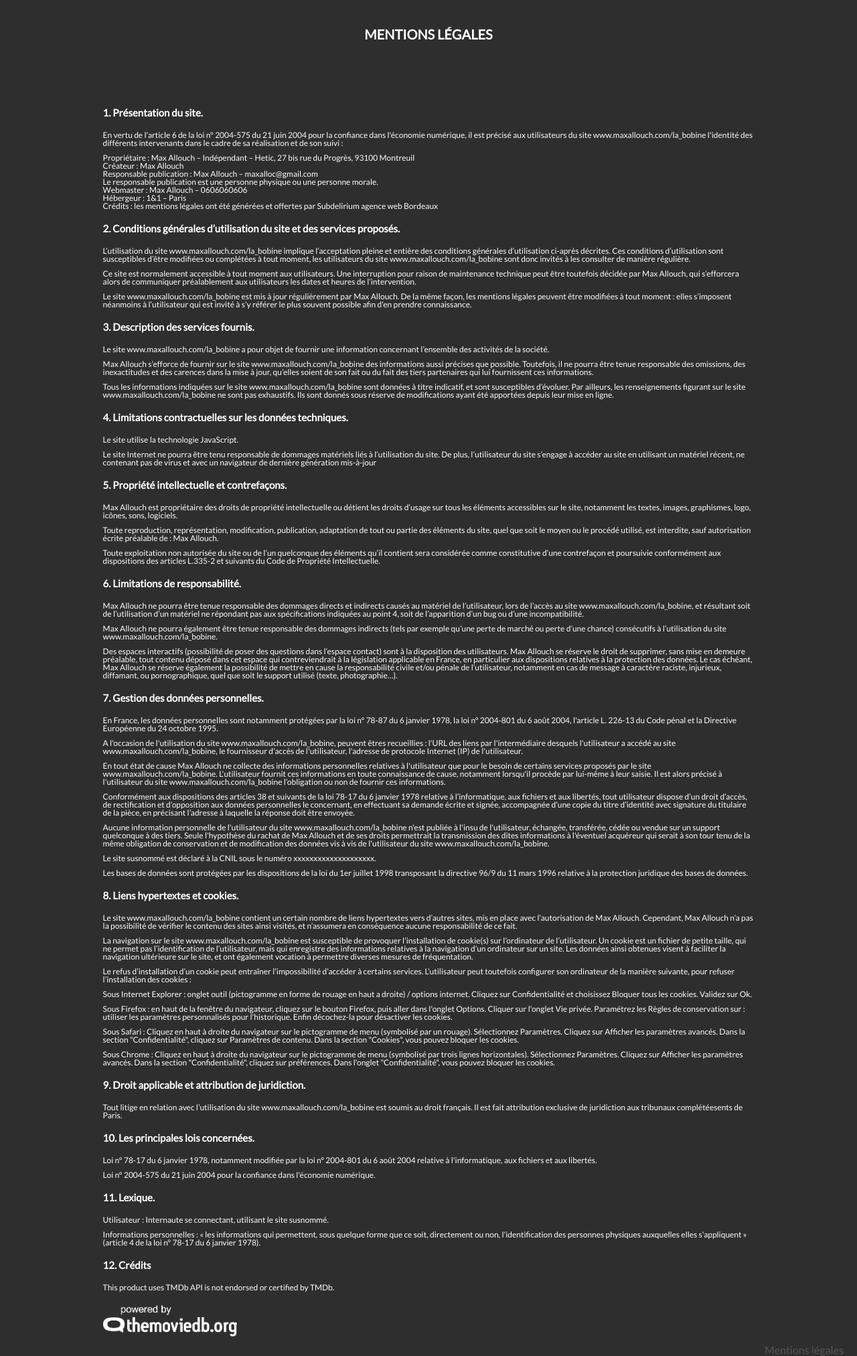
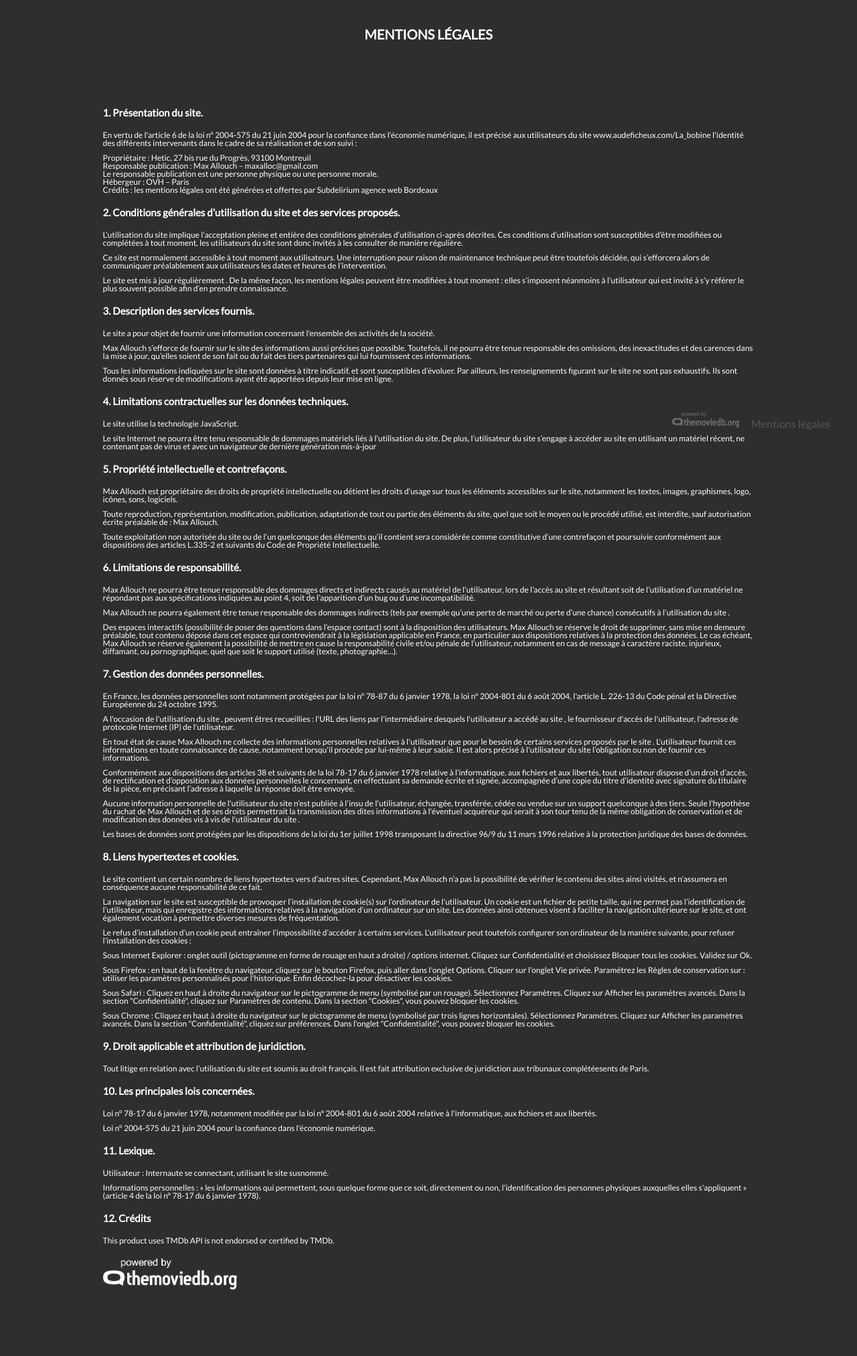
Before and after one commit to AudeFi/La_bobine, a PHP site: page /La_bobine/legal in a window 1280 px wide. Shown: the part 139-2164 px from the top of the page at 67% size. After the commit the page ends 2065 px from the top, so only its background shows below. Run offline with PHP 8.4, Linux system fonts and the light colour scheme; some libraries are stand-ins or nearby versions.

Commit message:
logo | mentions légales

```diff
--- a/src/css/style.css
+++ b/src/css/style.css
@@ -127,6 +127,10 @@ section {
 a {
 	text-decoration: none;
 	cursor: pointer;
+}
+
+a:hover {
+	color: #8f8f8f;
 }
 
 .eq, .reload, .timebar{
@@ -870,10 +874,26 @@ form .error input {
 }
 
 .legal-mention{
-	float: right;
-	margin-top:-20px;
-	margin-right:20px;
+	position: fixed;
+	bottom: 20px;
+	right: 40px;
 	color: #565656;
+	vertical-align: middle;
+}
+
+.legal-mention a{
+	padding-bottom: 10px;
+}
+
+.legal-mention img{
+	width: 100px;
+	opacity: 0.3;
+	margin-right: 15px;
+	margin-top: 5px;
+}
+
+.page-home .legal-mention{
+	display: none;
 }
 
 /* -------404-------- */
--- a/views/pages/legal.php
+++ b/views/pages/legal.php
@@ -3,26 +3,24 @@
 
 		<h2>1. Présentation du site.</h2>
 
-			<p>En vertu de l'article 6 de la loi n° 2004-575 du 21 juin 2004 pour la confiance dans l'économie numérique, il est précisé aux utilisateurs du site <a href="http://www.maxallouch.com/la_bobine/" title="Max Allouch - www.maxallouch.com/la_bobine">www.maxallouch.com/la_bobine</a> l'identité des différents intervenants dans le cadre de sa réalisation et de son suivi :</p>
-			<p><strong>Propriétaire</strong> : Max Allouch – Indépendant – Hetic, 27 bis rue du Progrès, 93100 Montreuil<br>
-				<strong>Créateur</strong>  : <a href="www.maxallouch.com">Max Allouch</a><br />
+			<p>En vertu de l'article 6 de la loi n° 2004-575 du 21 juin 2004 pour la confiance dans l'économie numérique, il est précisé aux utilisateurs du site <a href="http://www.audeficheux.com/La_bobine/" title="Aude Ficheux - www.audeficheux.com/La_bobine">www.audeficheux.com/La_bobine</a> l'identité des différents intervenants dans le cadre de sa réalisation et de son suivi :</p>
+			<p><strong>Propriétaire</strong> : Hetic, 27 bis rue du Progrès, 93100 Montreuil<br>
 				<strong>Responsable publication</strong> : Max Allouch – maxalloc@gmail.com<br />
 				Le responsable publication est une personne physique ou une personne morale.<br />
-				<strong>Webmaster</strong> : Max Allouch – 0606060606<br />
-				<strong>Hébergeur</strong> : 1&1 – Paris<br />
+				<strong>Hébergeur</strong> : OVH – Paris<br />
 				Crédits : les mentions légales ont été générées et offertes par Subdelirium <a target="_blank" href="http://www.subdelirium.com/agence-web/agence-web-bordeaux/" alt="agence web bordeaux">agence web Bordeaux</a></p>
 
 		<h2>2. Conditions générales d’utilisation du site et des services proposés.</h2>
 
-			<p>L’utilisation du site <a href="http://www.maxallouch.com/la_bobine/" title="Max Allouch - www.maxallouch.com/la_bobine">www.maxallouch.com/la_bobine</a> implique l’acceptation pleine et entière des conditions générales d’utilisation ci-après décrites. Ces conditions d’utilisation sont susceptibles d’être modifiées ou complétées à tout moment, les utilisateurs du site <a href="http://www.maxallouch.com/la_bobine/" title="Max Allouch - www.maxallouch.com/la_bobine">www.maxallouch.com/la_bobine</a> sont donc invités à les consulter de manière régulière.</p>
-			<p>Ce site est normalement accessible à tout moment aux utilisateurs. Une interruption pour raison de maintenance technique peut être toutefois décidée par Max Allouch, qui s’efforcera alors de communiquer préalablement aux utilisateurs les dates et heures de l’intervention.</p>
-			<p>Le site <a href="http://www.maxallouch.com/la_bobine/" title="Max Allouch - www.maxallouch.com/la_bobine">www.maxallouch.com/la_bobine</a> est mis à jour régulièrement par Max Allouch. De la même façon, les mentions légales peuvent être modifiées à tout moment : elles s’imposent néanmoins à l’utilisateur qui est invité à s’y référer le plus souvent possible afin d’en prendre connaissance.</p>
+			<p>L’utilisation du site  implique l’acceptation pleine et entière des conditions générales d’utilisation ci-après décrites. Ces conditions d’utilisation sont susceptibles d’être modifiées ou complétées à tout moment, les utilisateurs du site sont donc invités à les consulter de manière régulière.</p>
+			<p>Ce site est normalement accessible à tout moment aux utilisateurs. Une interruption pour raison de maintenance technique peut être toutefois décidée, qui s’efforcera alors de communiquer préalablement aux utilisateurs les dates et heures de l’intervention.</p>
+			<p>Le site  est mis à jour régulièrement . De la même façon, les mentions légales peuvent être modifiées à tout moment : elles s’imposent néanmoins à l’utilisateur qui est invité à s’y référer le plus souvent possible afin d’en prendre connaissance.</p>
 
 		<h2>3. Description des services fournis.</h2>
 
-			<p>Le site <a href="http://www.maxallouch.com/la_bobine/" title="Max Allouch - www.maxallouch.com/la_bobine">www.maxallouch.com/la_bobine</a> a pour objet de fournir une information concernant l’ensemble des activités de la société.</p>
-			<p>Max Allouch s’efforce de fournir sur le site <a href="http://www.maxallouch.com/la_bobine/" title="Max Allouch - www.maxallouch.com/la_bobine">www.maxallouch.com/la_bobine</a> des informations aussi précises que possible. Toutefois, il ne pourra être tenue responsable des omissions, des inexactitudes et des carences dans la mise à jour, qu’elles soient de son fait ou du fait des tiers partenaires qui lui fournissent ces informations.</p>
-			<p>Tous les informations indiquées sur le site <a href="http://www.maxallouch.com/la_bobine/" title="Max Allouch - www.maxallouch.com/la_bobine">www.maxallouch.com/la_bobine</a> sont données à titre indicatif, et sont susceptibles d’évoluer. Par ailleurs, les renseignements figurant sur le site <a href="http://www.maxallouch.com/la_bobine/" title="Max Allouch - www.maxallouch.com/la_bobine">www.maxallouch.com/la_bobine</a> ne sont pas exhaustifs. Ils sont donnés sous réserve de modifications ayant été apportées depuis leur mise en ligne.</p>
+			<p>Le site  a pour objet de fournir une information concernant l’ensemble des activités de la société.</p>
+			<p>Max Allouch s’efforce de fournir sur le site des informations aussi précises que possible. Toutefois, il ne pourra être tenue responsable des omissions, des inexactitudes et des carences dans la mise à jour, qu’elles soient de son fait ou du fait des tiers partenaires qui lui fournissent ces informations.</p>
+			<p>Tous les informations indiquées sur le site  sont données à titre indicatif, et sont susceptibles d’évoluer. Par ailleurs, les renseignements figurant sur le site ne sont pas exhaustifs. Ils sont donnés sous réserve de modifications ayant été apportées depuis leur mise en ligne.</p>
 
 		<h2>4. Limitations contractuelles sur les données techniques.</h2>
 
@@ -37,24 +35,23 @@
 
 		<h2>6. Limitations de responsabilité.</h2>
 
-			<p>Max Allouch ne pourra être tenue responsable des dommages directs et indirects causés au matériel de l’utilisateur, lors de l’accès au site www.maxallouch.com/la_bobine, et résultant soit de l’utilisation d’un matériel ne répondant pas aux spécifications indiquées au point 4, soit de l’apparition d’un bug ou d’une incompatibilité.</p>
-			<p>Max Allouch ne pourra également être tenue responsable des dommages indirects (tels par exemple qu’une perte de marché ou perte d’une chance) consécutifs à l’utilisation du site <a href="http://www.maxallouch.com/la_bobine/" title="Max Allouch - www.maxallouch.com/la_bobine">www.maxallouch.com/la_bobine</a>.</p>
+			<p>Max Allouch ne pourra être tenue responsable des dommages directs et indirects causés au matériel de l’utilisateur, lors de l’accès au site  et résultant soit de l’utilisation d’un matériel ne répondant pas aux spécifications indiquées au point 4, soit de l’apparition d’un bug ou d’une incompatibilité.</p>
+			<p>Max Allouch ne pourra également être tenue responsable des dommages indirects (tels par exemple qu’une perte de marché ou perte d’une chance) consécutifs à l’utilisation du site .</p>
 			<p>Des espaces interactifs (possibilité de poser des questions dans l’espace contact) sont à la disposition des utilisateurs. Max Allouch se réserve le droit de supprimer, sans mise en demeure préalable, tout contenu déposé dans cet espace qui contreviendrait à la législation applicable en France, en particulier aux dispositions relatives à la protection des données. Le cas échéant, Max Allouch se réserve également la possibilité de mettre en cause la responsabilité civile et/ou pénale de l’utilisateur, notamment en cas de message à caractère raciste, injurieux, diffamant, ou pornographique, quel que soit le support utilisé (texte, photographie…).</p>
 
 		<h2>7. Gestion des données personnelles.</h2>
 
 			<p>En France, les données personnelles sont notamment protégées par la loi n° 78-87 du 6 janvier 1978, la loi n° 2004-801 du 6 août 2004, l'article L. 226-13 du Code pénal et la Directive Européenne du 24 octobre 1995.</p>
-			<p>A l'occasion de l'utilisation du site <a href="http://www.maxallouch.com/la_bobine/" title="Max Allouch - www.maxallouch.com/la_bobine">www.maxallouch.com/la_bobine</a>, peuvent êtres recueillies : l'URL des liens par l'intermédiaire desquels l'utilisateur a accédé au site <a href="http://www.maxallouch.com/la_bobine/" title="Max Allouch - www.maxallouch.com/la_bobine">www.maxallouch.com/la_bobine</a>, le fournisseur d'accès de l'utilisateur, l'adresse de protocole Internet (IP) de l'utilisateur.</p>
-			<p> En tout état de cause Max Allouch ne collecte des informations personnelles relatives à l'utilisateur que pour le besoin de certains services proposés par le site <a href="http://www.maxallouch.com/la_bobine/" title="Max Allouch - www.maxallouch.com/la_bobine">www.maxallouch.com/la_bobine</a>. L'utilisateur fournit ces informations en toute connaissance de cause, notamment lorsqu'il procède par lui-même à leur saisie. Il est alors précisé à l'utilisateur du site <a href="http://www.maxallouch.com/la_bobine/" title="Max Allouch - www.maxallouch.com/la_bobine">www.maxallouch.com/la_bobine</a> l’obligation ou non de fournir ces informations.</p>
+			<p>A l'occasion de l'utilisation du site , peuvent êtres recueillies : l'URL des liens par l'intermédiaire desquels l'utilisateur a accédé au site , le fournisseur d'accès de l'utilisateur, l'adresse de protocole Internet (IP) de l'utilisateur.</p>
+			<p> En tout état de cause Max Allouch ne collecte des informations personnelles relatives à l'utilisateur que pour le besoin de certains services proposés par le site . L'utilisateur fournit ces informations en toute connaissance de cause, notamment lorsqu'il procède par lui-même à leur saisie. Il est alors précisé à l'utilisateur du site  l’obligation ou non de fournir ces informations.</p>
 			<p>Conformément aux dispositions des articles 38 et suivants de la loi 78-17 du 6 janvier 1978 relative à l’informatique, aux fichiers et aux libertés, tout utilisateur dispose d’un droit d’accès, de rectification et d’opposition aux données personnelles le concernant, en effectuant sa demande écrite et signée, accompagnée d’une copie du titre d’identité avec signature du titulaire de la pièce, en précisant l’adresse à laquelle la réponse doit être envoyée.</p>
-			<p>Aucune information personnelle de l'utilisateur du site <a href="http://www.maxallouch.com/la_bobine/" title="Max Allouch - www.maxallouch.com/la_bobine">www.maxallouch.com/la_bobine</a> n'est publiée à l'insu de l'utilisateur, échangée, transférée, cédée ou vendue sur un support quelconque à des tiers. Seule l'hypothèse du rachat de Max Allouch et de ses droits permettrait la transmission des dites informations à l'éventuel acquéreur qui serait à son tour tenu de la même obligation de conservation et de modification des données vis à vis de l'utilisateur du site <a href="http://www.maxallouch.com/la_bobine/" title="Max Allouch - www.maxallouch.com/la_bobine">www.maxallouch.com/la_bobine</a>.</p>
-			<p>Le site susnommé est déclaré à la CNIL sous le numéro xxxxxxxxxxxxxxxxxxxx.</p>
+			<p>Aucune information personnelle de l'utilisateur du site  n'est publiée à l'insu de l'utilisateur, échangée, transférée, cédée ou vendue sur un support quelconque à des tiers. Seule l'hypothèse du rachat de Max Allouch et de ses droits permettrait la transmission des dites informations à l'éventuel acquéreur qui serait à son tour tenu de la même obligation de conservation et de modification des données vis à vis de l'utilisateur du site .</p>
 			<p>Les bases de données sont protégées par les dispositions de la loi du 1er juillet 1998 transposant la directive 96/9 du 11 mars 1996 relative à la protection juridique des bases de données.</p>
 
 		<h2>8. Liens hypertextes et cookies.</h2>
 
-			<p>Le site <a href="http://www.maxallouch.com/la_bobine/" title="Max Allouch - www.maxallouch.com/la_bobine">www.maxallouch.com/la_bobine</a> contient un certain nombre de liens hypertextes vers d’autres sites, mis en place avec l’autorisation de Max Allouch. Cependant, Max Allouch n’a pas la possibilité de vérifier le contenu des sites ainsi visités, et n’assumera en conséquence aucune responsabilité de ce fait.</p>
-			<p>La navigation sur le site <a href="http://www.maxallouch.com/la_bobine/" title="Max Allouch - www.maxallouch.com/la_bobine">www.maxallouch.com/la_bobine</a> est susceptible de provoquer l’installation de cookie(s) sur l’ordinateur de l’utilisateur. Un cookie est un fichier de petite taille, qui ne permet pas l’identification de l’utilisateur, mais qui enregistre des informations relatives à la navigation d’un ordinateur sur un site. Les données ainsi obtenues visent à faciliter la navigation ultérieure sur le site, et ont également vocation à permettre diverses mesures de fréquentation.</p>
+			<p>Le site  contient un certain nombre de liens hypertextes vers d’autres sites. Cependant, Max Allouch n’a pas la possibilité de vérifier le contenu des sites ainsi visités, et n’assumera en conséquence aucune responsabilité de ce fait.</p>
+			<p>La navigation sur le site est susceptible de provoquer l’installation de cookie(s) sur l’ordinateur de l’utilisateur. Un cookie est un fichier de petite taille, qui ne permet pas l’identification de l’utilisateur, mais qui enregistre des informations relatives à la navigation d’un ordinateur sur un site. Les données ainsi obtenues visent à faciliter la navigation ultérieure sur le site, et ont également vocation à permettre diverses mesures de fréquentation.</p>
 			<p>Le refus d’installation d’un cookie peut entraîner l’impossibilité d’accéder à certains services. L’utilisateur peut toutefois configurer son ordinateur de la manière suivante, pour refuser l’installation des cookies :</p>
 			<p>Sous Internet Explorer : onglet outil (pictogramme en forme de rouage en haut a droite) / options internet. Cliquez sur Confidentialité et choisissez Bloquer tous les cookies. Validez sur Ok.</p>
 			<p>Sous Firefox : en haut de la fenêtre du navigateur, cliquez sur le bouton Firefox, puis aller dans l'onglet Options. Cliquer sur l'onglet Vie privée.
@@ -64,7 +61,7 @@
 
 		<h2>9. Droit applicable et attribution de juridiction.</h2>
 
-			<p>Tout litige en relation avec l’utilisation du site <a href="http://www.maxallouch.com/la_bobine/" title="Max Allouch - www.maxallouch.com/la_bobine">www.maxallouch.com/la_bobine</a> est soumis au droit français. Il est fait attribution exclusive de juridiction aux tribunaux complétéesents de Paris.</p>
+			<p>Tout litige en relation avec l’utilisation du site est soumis au droit français. Il est fait attribution exclusive de juridiction aux tribunaux complétéesents de Paris.</p>
 
 		<h2>10. Les principales lois concernées.</h2>
 
--- a/views/partials/footer.php
+++ b/views/partials/footer.php
@@ -1,7 +1,8 @@
 
 	</div>
 	<div class="legal-mention" style="float-rigth">
-			<a href="">Mentions légales<p></p></a>
+			<img src="<?= URL ?>src/images/tmdb.png" alt="tmdb">
+			<a href="<?= URL ?>legal">Mentions légales<p></p></a>
 	</div>
 	<script src="https://ajax.googleapis.com/ajax/libs/jquery/2.2.0/jquery.min.js"></script>
 	<script src="<?= URL ?>config/ajax.js"></script>
```
